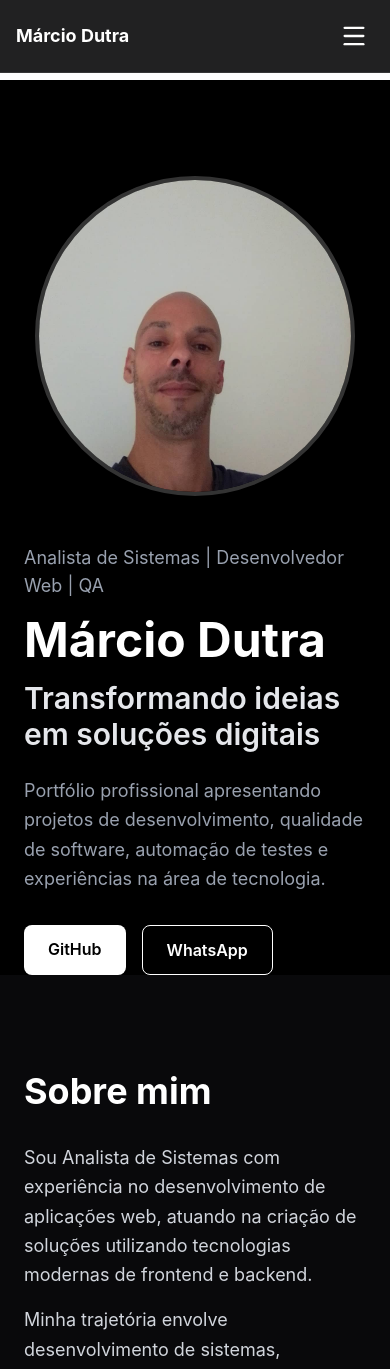
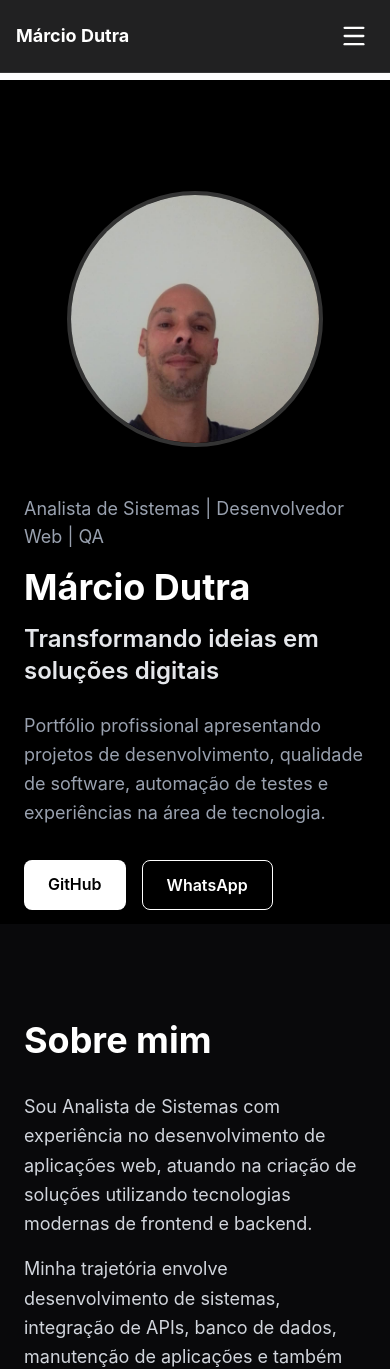
Before and after one commit to marciodutra/portfolio, a React (Vite) app: page / in a window 390 px wide. Shown: the top 1369 px of the page. Built offline with nearby package versions, Linux system fonts and the light colour scheme.

Commit message:
Ajuste na responsividade do Header

```diff
--- a/src/components/sections/Hero.tsx
+++ b/src/components/sections/Hero.tsx
@@ -6,9 +6,29 @@ function Hero() {
   return (
     <section
       id="inicio"
-      className="flex min-h-screen items-center bg-black px-6 pt-24 text-white"
+      className="
+        flex
+        min-h-screen
+        items-center
+        overflow-x-hidden
+        bg-black
+        px-6
+        pt-24
+        text-white
+      "
     >
-      <div className="mx-auto grid max-w-6xl items-center gap-12 md:grid-cols-2">
+
+      <div
+        className="
+          mx-auto
+          grid
+          w-full
+          max-w-6xl
+          items-center
+          gap-12
+          md:grid-cols-2
+        "
+      >
 
         <motion.div
           initial={{
@@ -25,14 +45,18 @@ function Hero() {
           transition={{
             duration: 0.7,
           }}
-          className="flex justify-center"
+          className="
+            flex
+            justify-center
+          "
         >
+
           <img
             src={profile}
             alt="Márcio Dutra"
             className="
-              h-80
-              w-80
+              h-64
+              w-64
               rounded-full
               border-4
               border-white/20
@@ -41,8 +65,11 @@ function Hero() {
               transition
               duration-500
               hover:scale-105
+              sm:h-80
+              sm:w-80
             "
           />
+
         </motion.div>
 
 
@@ -62,6 +89,7 @@ function Hero() {
             duration: 0.7,
             delay: 0.2,
           }}
+          className="w-full"
         >
 
           <p className="mb-4 text-lg text-gray-400">
@@ -69,12 +97,26 @@ function Hero() {
           </p>
 
 
-          <h1 className="text-5xl font-bold">
+          <h1
+            className="
+              text-4xl
+              font-bold
+              sm:text-5xl
+            "
+          >
             Márcio Dutra
           </h1>
 
 
-          <h2 className="mt-4 text-3xl font-semibold text-gray-200">
+          <h2
+            className="
+              mt-4
+              text-2xl
+              font-semibold
+              text-gray-200
+              sm:text-3xl
+            "
+          >
             Transformando ideias em soluções digitais
           </h2>
 
@@ -86,7 +128,14 @@ function Hero() {
           </p>
 
 
-          <div className="mt-8 flex gap-4">
+          <div
+            className="
+              mt-8
+              flex
+              flex-wrap
+              gap-4
+            "
+          >
 
             <a
               href="https://github.com/marciodutra"
@@ -131,9 +180,11 @@ function Hero() {
 
           </div>
 
+
         </motion.div>
 
       </div>
+
     </section>
   );
 }
```
